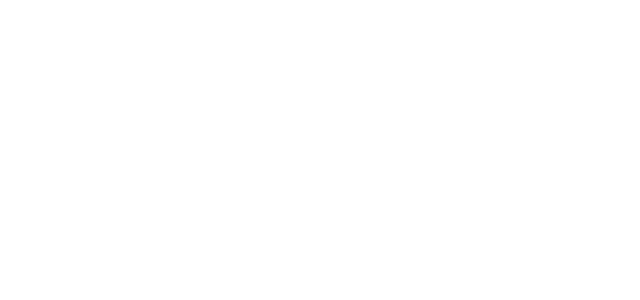
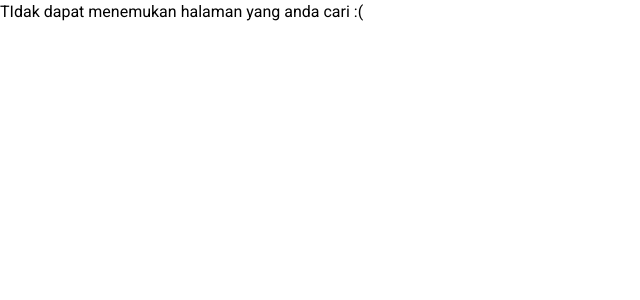
Before and after one commit to SulthaanAhmadEffendy/karismajournal, a React (Vite) app: page / in a window 1280 px wide. Before the commit this address led to /dashboard/home. Shown: the top 300 px of the page, without its empty margins (0-640 px from the left). Built offline with nearby package versions, Linux system fonts and the light colour scheme; sample sign-in values are in the browser's storage.

Commit message:
[Add] Halaman Error

```diff
--- a/src/App.jsx
+++ b/src/App.jsx
@@ -2,6 +2,7 @@ import React from 'react';
 import { Routes, Route, Navigate } from 'react-router-dom';
 import { Dashboard, Auth } from '@/layouts';
 import ProtectedRoute from './ProtectedRoute';
+import Error from './Error';
 
 function App() {
   return (
@@ -17,7 +18,7 @@ function App() {
 
       <Route path='/auth/*' element={<Auth />} />
 
-      <Route path='*' element={<Navigate to='/dashboard/home' replace />} />
+      <Route path='*' element={<Error />} />
     </Routes>
   );
 }
--- /dev/null
+++ b/src/Error.jsx
@@ -0,0 +1,9 @@
+function Error() {
+  return (
+    <div>
+      <p>TIdak dapat menemukan halaman yang anda cari :(</p>
+    </div>
+  );
+}
+
+export default Error;
--- a/vite.config.js
+++ b/vite.config.js
@@ -1,9 +1,13 @@
-import { defineConfig } from "vite";
-import react from "@vitejs/plugin-react";
+import { defineConfig } from 'vite';
+import react from '@vitejs/plugin-react';
 
 export default defineConfig({
   plugins: [react()],
   resolve: {
-    alias: [{ find: "@", replacement: "/src" }],
+    alias: [{ find: '@', replacement: '/src' }],
+  },
+  server: {
+    open: true,
+    // host: '192.168.0.178',
   },
 });
```
